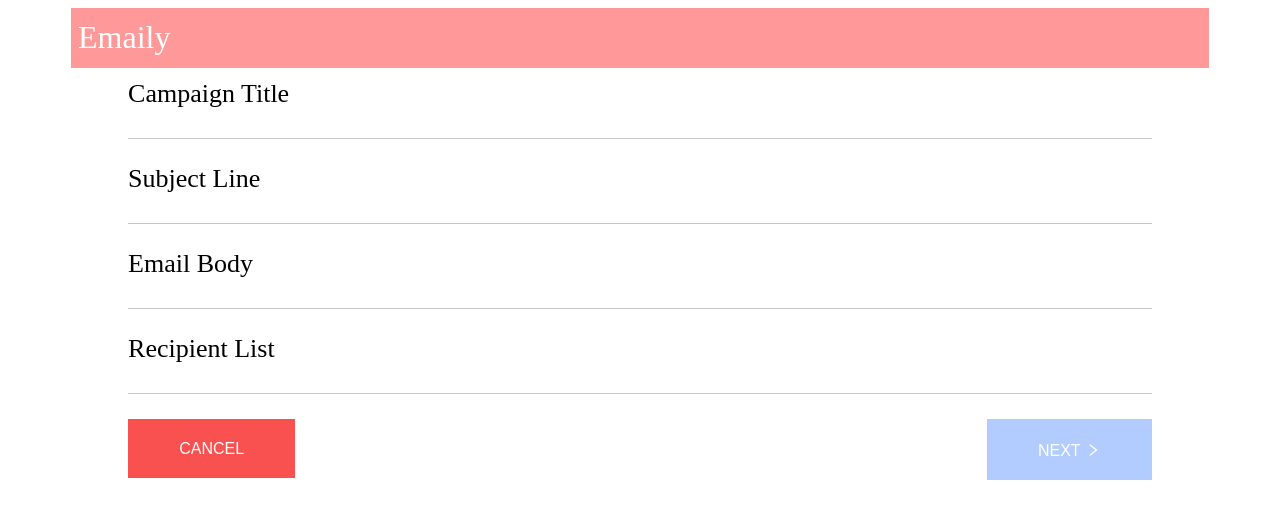
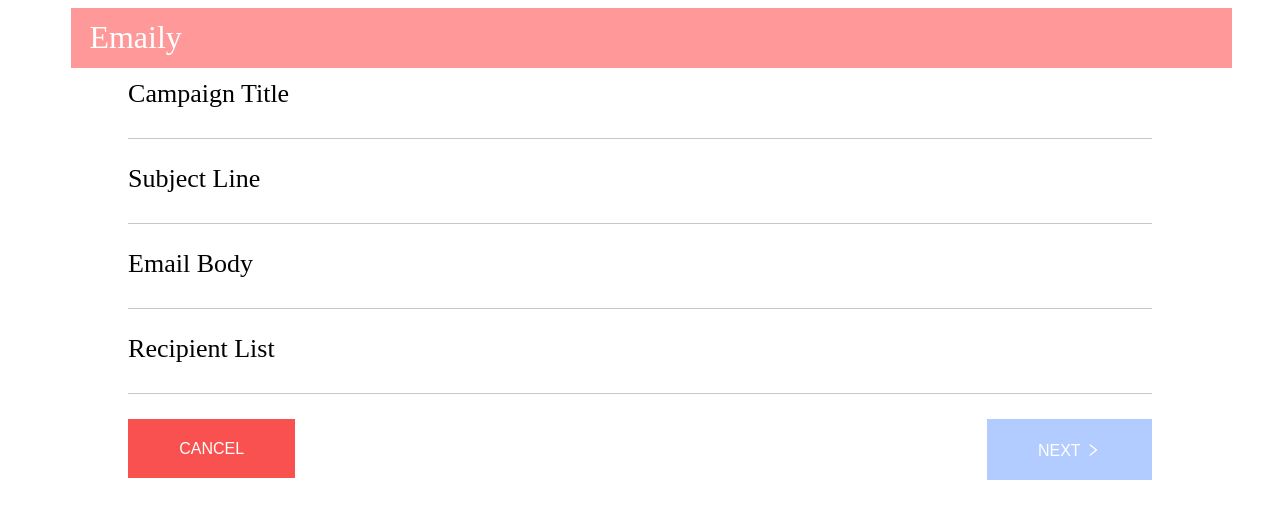
Before and after one commit to ronymarsh/Emaily, a React (Create React App) app in the folder client/: page /surveys/new in a window 1280 px wide. Shown: the top 518 px of the page. Built offline with nearby package versions, Linux system fonts and the light colour scheme; no server answers.

Commit message:
adjust header styling

```diff
--- a/client/src/components/Header.js
+++ b/client/src/components/Header.js
@@ -32,7 +32,7 @@
             gridTemplateColumns: '30% 70%',
             backgroundColor:'#ff9999',
             color:'white',
-            padding:'1% 0'
+            padding:'1%'
         }
         const left_css={
             width:'100%',
@@ -44,7 +44,8 @@
             display:'flex',
             justifyContent:'flex-end',
             alignItems:'center',
-            fontSize:'110%'
+            fontSize:'110%',
+
         }
         const link_css={
             color:'inherit',
```
